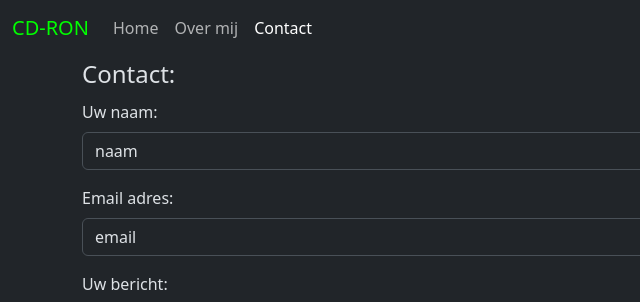
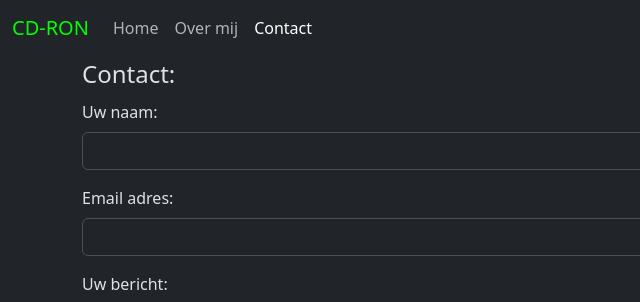
Before and after one commit to CD-R0n/huiswerk_les21-22, a plain HTML site: page contact.html in a window 1280 px wide. Shown: the top 302 px of the page, 0-640 px from the left. Drawn offline with nearby package versions, Linux system fonts and the light colour scheme.

Commit message:
add source, form fix

```diff
--- a/contact.html
+++ b/contact.html
@@ -4,7 +4,7 @@
     <meta charset="UTF-8">
     <meta name="viewport" content="width=device-width, initial-scale=1.0">
     <meta name="author" content="Ron Sedee">
-    <meta name="original-source" content="">
+    <meta name="original-source" content="https://cd-r0n.github.io/huiswerk_les21-22/">
     <link href="https://cdn.jsdelivr.net/npm/bootstrap@5.3.0-alpha2/dist/css/bootstrap.min.css" rel="stylesheet" integrity="sha384-aFq/bzH65dt+w6FI2ooMVUpc+21e0SRygnTpmBvdBgSdnuTN7QbdgL+OapgHtvPp" crossorigin="anonymous">
     <title>CD-RON</title>
     <style>
@@ -40,11 +40,11 @@
                 <legend>Contact:</legend>
                 <div class="mb-3">
                     <label for="naam" class="form-label">Uw naam:</label>
-                    <input type="text" class="form-control" id="naam" value="naam" required>
+                    <input type="text" class="form-control" id="naam" required>
                 </div>
                 <div class="mb-3">
                     <label for="email" class="form-label">Email adres:</label>
-                    <input type="email" class="form-control" id="email" value="email" required>
+                    <input type="email" class="form-control" id="email" required>
                 </div>
                 <div class="mb-3">
                     <label for="bericht" class="form-label">Uw bericht:</label>
```
Also changed, not shown: index.html (+1 -1 lines), overmij.html (+1 -1 lines).
